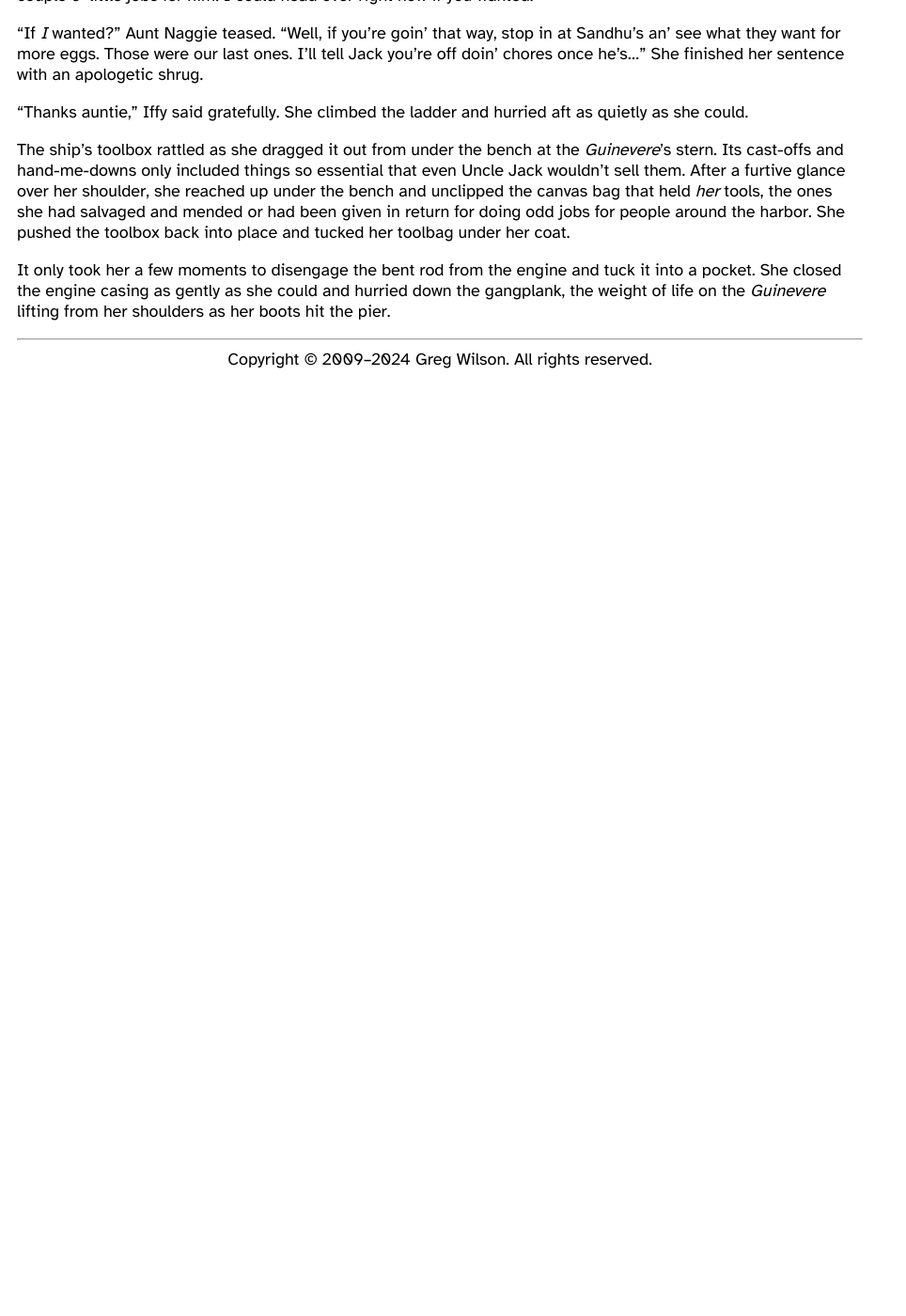
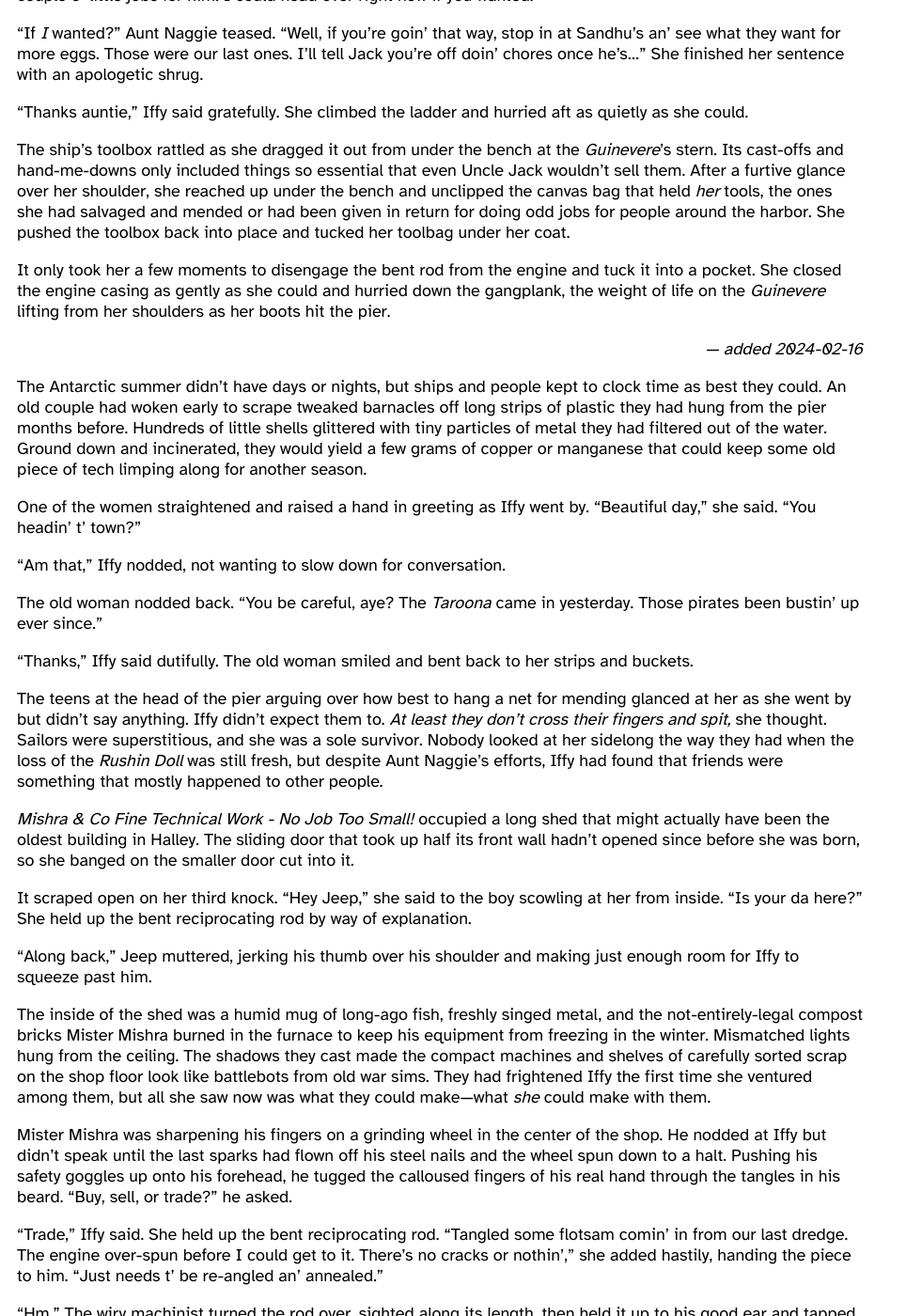
Before and after one commit to gvwilson/fiction, a Jekyll site: the page built from iffy/index.md, in a window 1280 px wide and 1400 px high, scrolled down 4007 px. Shown: the whole window at 94% size, without its empty margins (0-964 px from the left). Built offline with Jekyll 4.4.1, drawn with Linux system fonts in a browser that asks for light colours; before the commit the page ends 4408 px from its top, so only the background shows below that; some of the changed text lies outside the part shown.

Commit message:
Bring over some more of Iffy

```diff
--- a/_data/status.csv
+++ b/_data/status.csv
@@ -16,7 +16,7 @@
 iffy,2023-09-14,37399
 iffy,2023-09-16,38713
 iffy,2024-02-15,946
-iffy,2024-02-16,2559
+iffy,2024-02-16,3630
 in-heck,2023-12-23,4981
 in-heck,2023-12-24,6122
 in-heck,2023-12-25,6653
--- a/iffy/index.md
+++ b/iffy/index.md
@@ -326,4 +326,147 @@
 the weight of life on the *Guinevere* lifting from her shoulders
 as her boots hit the pier.
 
+<p class="right"><em>— added 2024-02-16</em></p>
+
+The Antarctic summer didn't have days or nights,
+but ships and people kept to clock time as best they could.
+An old couple had woken early
+to scrape tweaked barnacles off long strips of plastic they had hung from the pier months before.
+Hundreds of little shells glittered with tiny particles of metal they had filtered out of the water.
+Ground down and incinerated,
+they would yield a few grams of copper or manganese
+that could keep some old piece of tech limping along for another season.
+
+One of the women straightened and raised a hand in greeting as Iffy went by.
+"Beautiful day," she said. "You headin' t' town?"
+
+"Am that," Iffy nodded,
+not wanting to slow down for conversation.
+
+The old woman nodded back.
+"You be careful, aye?
+The *Taroona* came in yesterday.
+Those pirates been bustin' up ever since."
+
+"Thanks," Iffy said dutifully.
+The old woman smiled and bent back to her strips and buckets.
+
+The teens at the head of the pier arguing over how best to hang a net for mending
+glanced at her as she went by but didn't say anything.
+Iffy didn't expect them to.
+*At least they don't cross their fingers and spit,* she thought.
+Sailors were superstitious, and she was a sole survivor.
+Nobody looked at her sidelong
+the way they had when the loss of the *Rushin Doll* was still fresh,
+but despite Aunt Naggie's efforts,
+Iffy had found that friends were something that mostly happened to other people.
+
+*Mishra & Co Fine Technical Work - No Job Too Small!*
+occupied a long shed that might actually have been the oldest building in Halley.
+The sliding door that took up half its front wall hadn't opened since before she was born,
+so she banged on the smaller door cut into it.
+
+It scraped open on her third knock.
+"Hey Jeep,"
+she said to the boy scowling at her from inside.
+"Is your da here?"
+She held up the bent reciprocating rod by way of explanation.
+
+"Along back," Jeep muttered,
+jerking his thumb over his shoulder and making just enough room for Iffy to squeeze past him.
+
+The inside of the shed was a humid mug of long-ago fish,
+freshly singed metal,
+and the not-entirely-legal compost bricks Mister Mishra burned in the furnace
+to keep his equipment from freezing in the winter.
+Mismatched lights hung from the ceiling.
+The shadows they cast made the compact machines
+and shelves of carefully sorted scrap on the shop floor
+look like battlebots from old war sims.
+They had frightened Iffy the first time she ventured among them,
+but all she saw now was what they could make—what *she* could make with them.
+
+Mister Mishra was sharpening his fingers on a grinding wheel in the center of the shop.
+He nodded at Iffy but didn't speak until the last sparks had flown off his steel nails
+and the wheel spun down to a halt.
+Pushing his safety goggles up onto his forehead,
+he tugged the calloused fingers of his real hand through the tangles in his beard.
+"Buy, sell, or trade?" he asked.
+
+"Trade," Iffy said.
+She held up the bent reciprocating rod.
+"Tangled some flotsam comin' in from our last dredge.
+The engine over-spun before I could get to it.
+There's no cracks or nothin'," she added hastily,
+handing the piece to him.
+"Just needs t' be re-angled an' annealed."
+
+"Hm."
+The wiry machinist turned the rod over,
+sighted along its length,
+then held it up to his good ear and tapped it with his metal fingers.
+Iffy had seen him go through this ritual more times than she could count,
+but still didn't know if the he was bluffing
+or if he really could hear flaws too small for eyes to see.
+
+He handed the rod back to her.
+"She'll be right enough once she's straightened," he pronounced.
+"But it'll cost you."
+
+The tension eased out of Iffy's shoulders.
+Mister Mishra didn't bargain unless he'd already decided that he was going to say yes.
+After that it was just a matter of price.
+
+In the end,
+getting the rod bent straight cost her half an hour of sorting scraps for smelting.
+It wasn't the machine work she'd hoped for,
+but she had learned that if she timed her questions right
+he would take a minute here and there to show her
+how to dog the belaying plate on the laser drill
+or line up a set of gatling hammers to rat-a-tat-tat a piece of sheet metal into a graceful springy curve.
+She was careful never to stare at the burn scar where his left ear should have been
+or at the fractal spider's web of articulated metal that had replaced his left forearm.
+She was equally careful not to look up when his son Jeep slouched in
+to say that lunch was ready but *amma* said he had to clean up first.
+
+"You hungry?" Mister Mishra asked
+as he spun the handwheel on the drill to lift the laser into its locking position.
+
+"No thanks—I brought," Iffy said,
+holding up the egg Aunt Naggie had given her.
+
+"Hm." Mister Mishra ran his fingers through his beard again.
+"Not much to grow on."
+
+"It'll do me fine,"
+Iffy said.
+She nodded toward the laser drill as casually as she could.
+"You mind I try a couple of pieces while you're out?"
+
+Mister Mishra shook his head.
+"Nuh uh, girl.
+Nobody touches my darlin' without I'm here to watch.
+You break that,
+I'll have t' send up t' Amundsen for parts,
+and odds are they have t' send all the way up to Taz."
+
+"Aright," Iffy said,
+feigning disappointment even though she'd known what the answer would be.
+"How about I use th' mechanical one instead?
+Just for learnin'," she added hastily.
+"It's not paid work or nothin'.
+I'll just drill some scrap—you can count it all in an' out t' make sure."
+
+Mister Mishra chuckled.
+"No worry about th' scrap, girl.
+An' no worry about gettin' paid.
+If you found work hereabouts that I haven't, more power to you."
+He rolled his head to loosen the kinks in his neck
+and waggled the digits of his artificial hand.
+"Mind your eyes an' fingers, aye?"
+
+"Aye," Iffy agreed eagerly.
+She had her scavenged safety goggles on her face and the drill bit engaged
+before Mister Mishra reached the door.
+
 </section>
```
Also changed, not shown: status.svg.
